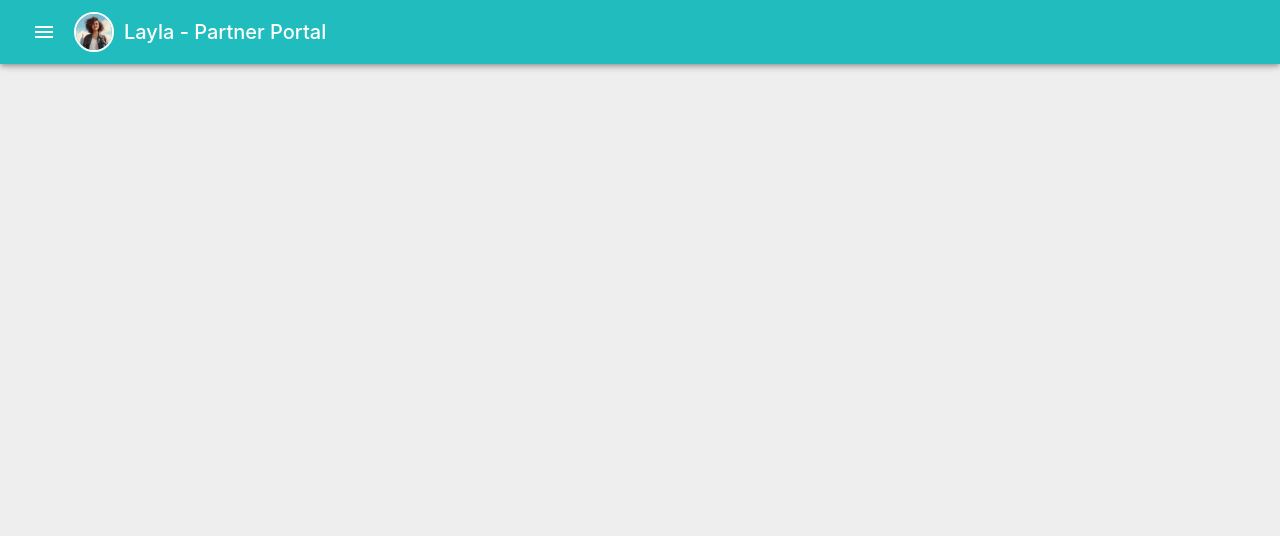
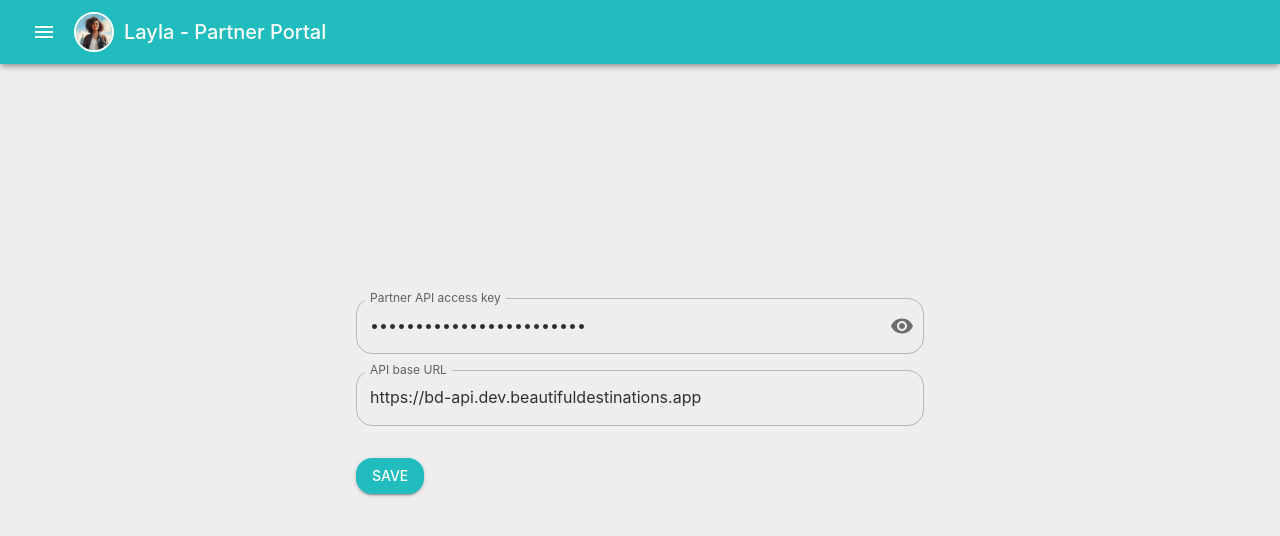
Before and after one commit to go-travelo/layla-partner-app, a React (Create React App) app: page /settings in a window 1280 px wide. Shown: the top 536 px of the page. Built offline with nearby package versions, Linux system fonts and the light colour scheme.

Commit message:
Setting page

```diff
--- a/package.json
+++ b/package.json
@@ -35,7 +35,8 @@
     "start": "react-scripts start",
     "build": "react-scripts build",
     "test": "react-scripts test",
-    "eject": "react-scripts eject"
+    "eject": "react-scripts eject",
+    "lint": "eslint src --ext .js,.jsx,.ts,.tsx"
   },
   "eslintConfig": {
     "extends": [
--- /dev/null
+++ b/src/components/HiddenTextInput.tsx
@@ -0,0 +1,49 @@
+import React, { ChangeEvent, useState } from 'react';
+import { IconButton, InputAdornment, TextField } from '@mui/material';
+import { Visibility, VisibilityOff } from '@mui/icons-material';
+
+interface HiddenTextInputProps {
+  label?: string,
+  placeholder?: string;
+  onChange?: (event: ChangeEvent<HTMLInputElement>) => void;
+  initialText?: string;
+}
+
+const HiddenTextInput: React.FC<HiddenTextInputProps> = props => {
+  const [isHidden, setIsHidden] = useState(true);
+  const [text, setText] = useState(props.initialText || '');
+
+  const toggleInputVisibility = () => {
+    setIsHidden(!isHidden);
+  };
+
+  const handleTextChange = (event: ChangeEvent<HTMLInputElement>) => {
+    setText(event.target.value);
+    if (props.onChange) {
+      props.onChange(event);
+    }
+  };
+
+  return (
+    <TextField
+      fullWidth
+      placeholder={props.placeholder || ''}
+      label={props.label || ''}
+      type={isHidden ? 'password' : 'text'}
+      value={text}
+      onChange={handleTextChange}
+      sx={{ mb: 2 }}
+      InputProps={{
+        endAdornment: (
+          <InputAdornment position="end">
+            <IconButton onClick={toggleInputVisibility} edge="end">
+              {isHidden ? <Visibility/> : <VisibilityOff/>}
+            </IconButton>
+          </InputAdornment>
+        ),
+      }}
+    />
+  );
+};
+
+export default HiddenTextInput;
--- /dev/null
+++ b/src/components/SettingsForm.tsx
@@ -0,0 +1,46 @@
+import React, { useState } from 'react';
+import { Box, Button, TextField } from '@mui/material';
+import { useAppDispatch, useAppSelector } from '../store/hooks';
+import { setConnectionUrl } from '../features/conversationSlice';
+import HiddenTextInput from './HiddenTextInput';
+import { selectBaseApiUrl, selectPartnerApiKey, setBaseApiUrl as setBaseApiUrlAction, setPartnerApiKey as setPartnerApiKeyAction } from '../features/settingsSlice';
+
+const ChatConnectionForm: React.FC = () => {
+  const dispatch = useAppDispatch();
+
+  const initialPartnerApiKey = useAppSelector(selectPartnerApiKey);
+  const initialBaseApiUrl = useAppSelector(selectBaseApiUrl);
+
+  const [partnerApiKey, setPartnerApiKey] = useState(initialPartnerApiKey);
+  const [baseApiUrl, setBaseApiUrl] = useState(initialBaseApiUrl);
+
+  const handleSave = () => {
+    dispatch(setConnectionUrl(baseApiUrl));
+    dispatch(setPartnerApiKeyAction(partnerApiKey));
+    dispatch(setBaseApiUrlAction(baseApiUrl));
+  };
+
+  return (
+    <Box p={2} width="100%" maxWidth="600px">
+      <Box mb={2}>
+        <HiddenTextInput
+          initialText={partnerApiKey}
+          onChange={(e) => setPartnerApiKey(e.target.value)}
+          label="Partner API access key"
+        />
+        <TextField
+          fullWidth
+          label="API base URL"
+          value={baseApiUrl}
+          onChange={e => setBaseApiUrl(e.target.value)}
+          sx={{ mb: 2 }}
+        />
+      </Box>
+      <Button variant="contained" onClick={handleSave} sx={{ marginBottom: 1 }}>
+        Save
+      </Button>
+    </Box>
+  );
+};
+
+export default ChatConnectionForm;
--- /dev/null
+++ b/src/features/settingsSlice.tsx
@@ -0,0 +1,38 @@
+import { createSlice, PayloadAction } from '@reduxjs/toolkit';
+import { RootState } from '../store/store';
+import { getLocalStorageItem, setLocalStorageItem } from '../services/localStorageService';
+
+interface SettingsState {
+  partnerApiKey: string;
+  baseApiUrl: string;
+}
+
+const initialState: SettingsState = {
+  partnerApiKey: getLocalStorageItem('partnerApiKey', '<PARTNER_API_ACCESS_KEY>'),
+  baseApiUrl: getLocalStorageItem('baseApiUrl', 'https://bd-api.dev.beautifuldestinations.app'),
+};
+
+const settingsSlice = createSlice({
+  name: 'settings',
+  initialState,
+  reducers: {
+    setPartnerApiKey(state, action: PayloadAction<string>) {
+      state.partnerApiKey = action.payload;
+      setLocalStorageItem('partnerApiKey', state.partnerApiKey);
+    },
+    setBaseApiUrl(state, action: PayloadAction<string>) {
+      state.baseApiUrl = action.payload;
+      setLocalStorageItem('baseApiUrl', state.baseApiUrl);
+    },
+  },
+});
+
+export const {
+  setPartnerApiKey,
+  setBaseApiUrl,
+} = settingsSlice.actions;
+
+export const selectPartnerApiKey = (state: RootState) => state.settings.partnerApiKey;
+export const selectBaseApiUrl = (state: RootState) => state.settings.baseApiUrl;
+
+export default settingsSlice.reducer;
--- a/src/pages/Chat.tsx
+++ b/src/pages/Chat.tsx
@@ -1,17 +1,15 @@
 import React, { useEffect, useRef } from 'react';
 import { Box } from '@mui/material';
-import { useAppDispatch, useAppSelector } from '../store/hooks';
-import { selectConnectionConversationId, selectConnectionStatus, selectConversation } from '../features/conversationSlice';
+import { useAppSelector } from '../store/hooks';
+import { selectConnectionStatus, selectConversation } from '../features/conversationSlice';
 import Message from '../components/Message';
 import TypingMessage from '../components/TypingMessage';
 import SendChatMessage from '../components/SendChatMessage';
 import ChatConnectionForm from '../components/ChatConnectionForm';
 
 const Chat: React.FC = () => {
-  const dispatch = useAppDispatch();
   const connectionStatus = useAppSelector(selectConnectionStatus);
   const conversation = useAppSelector(selectConversation);
-  const conversationId = useAppSelector(selectConnectionConversationId);
 
   const messages = conversation.chatMessages || [];
   const lastMessageText = messages[messages.length - 1]?.text;
--- a/src/pages/Settings.tsx
+++ b/src/pages/Settings.tsx
@@ -1,11 +1,14 @@
 import React from 'react';
-import { Typography } from '@mui/material';
+import SettingsForm from '../components/SettingsForm';
+import { Box } from '@mui/material';
 
 const Settings: React.FC = () => {
   return (
-    <Typography variant="h4">
-      Settings
-    </Typography>
+    <Box display="flex" flexDirection="column" height="100vh">
+      <Box display="flex" justifyContent="center" alignItems="center" height="100%">
+        <SettingsForm/>
+      </Box>
+    </Box>
   );
 };
 
--- a/src/store/store.tsx
+++ b/src/store/store.tsx
@@ -1,9 +1,11 @@
 import { Action, configureStore, ThunkAction } from '@reduxjs/toolkit';
 import conversationReducer from '../features/conversationSlice';
+import settingsReducer from '../features/settingsSlice';
 
 export const store = configureStore({
   reducer: {
     conversation: conversationReducer,
+    settings: settingsReducer,
   },
 });
 
```
